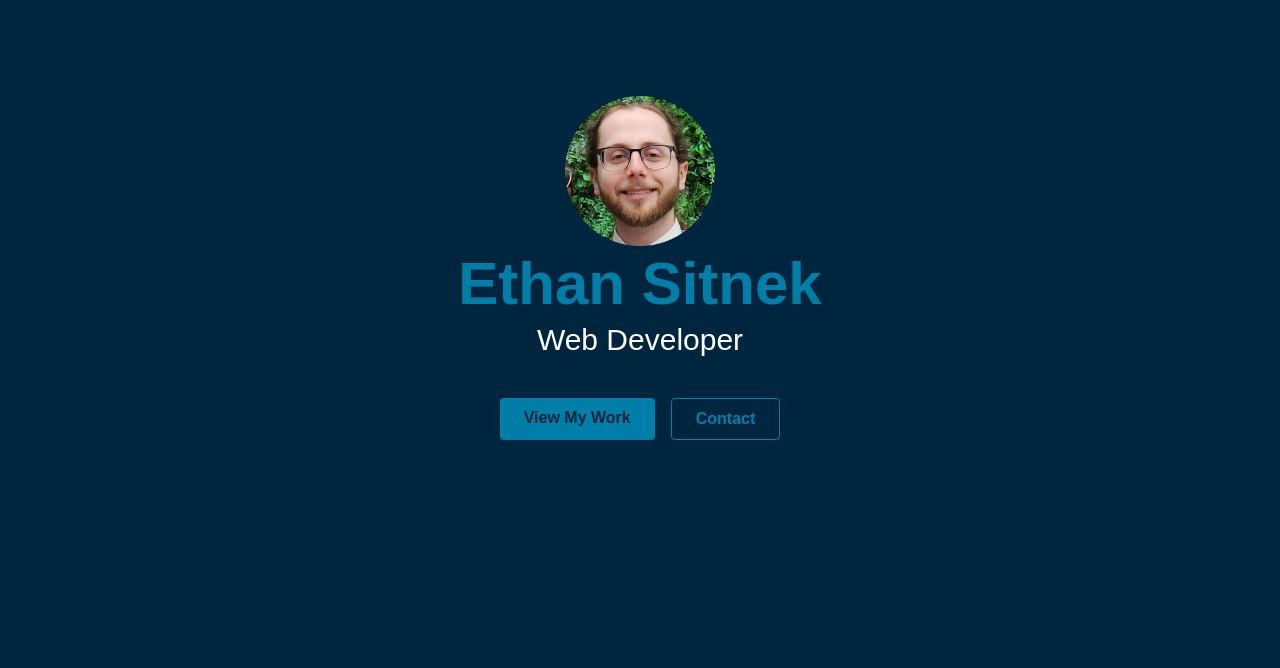
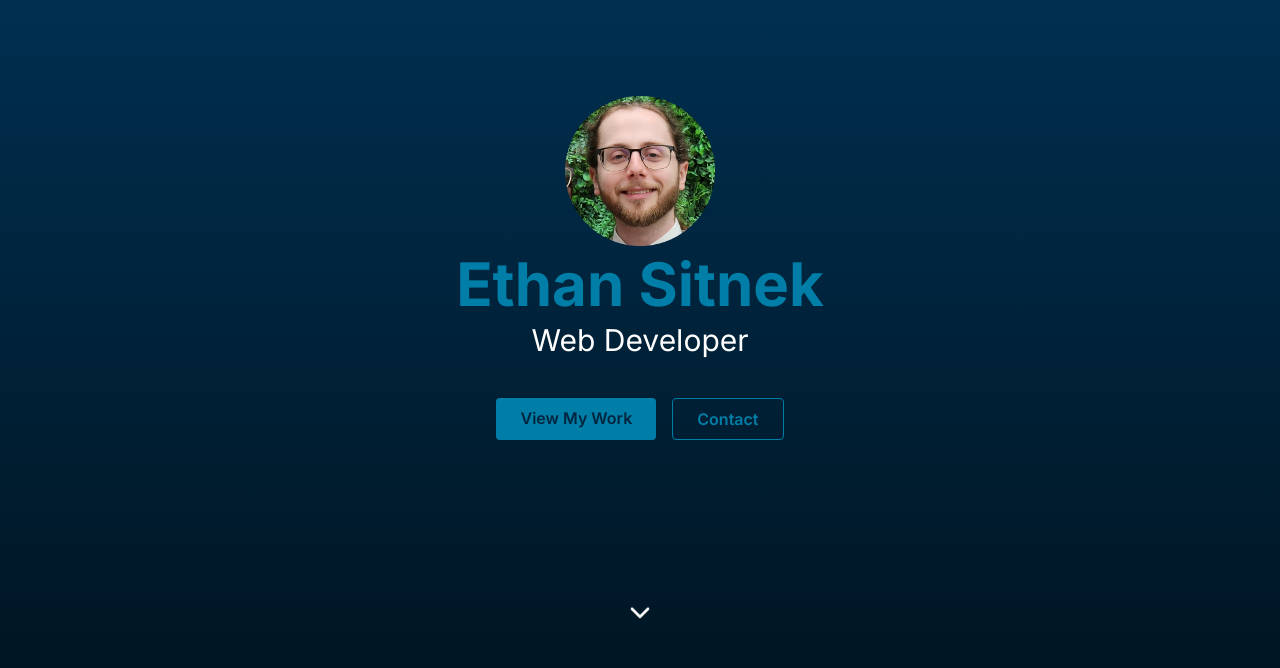
Before and after one commit to edjsitnek/portfolio-site, a Next.js app: page / in a window 1280 px wide. Shown: the part 132-800 px from the top of the page. Built offline with nearby package versions, Linux system fonts and the light colour scheme.

Commit message:
improve hero section and change font

```diff
--- a/src/app/components/footer.jsx
+++ b/src/app/components/footer.jsx
@@ -54,7 +54,7 @@ export default function Footer() {
         aria-label="Scroll to top"
       >
         <Image
-          src="/icons/up-2-svgrepo-com.svg"
+          src="/icons/chevron-up-svgrepo-com.svg"
           alt="Scroll to top icon"
           width={30}
           height={30}
--- a/src/app/components/sections/hero-section.jsx
+++ b/src/app/components/sections/hero-section.jsx
@@ -2,7 +2,7 @@ import Image from 'next/image'
 
 export default function HeroSection() {
   return (
-    <div className="min-h-screen bg-[var(--background)] flex flex-col justify-center items-center text-white p-6 md:p-12">
+    <div className="min-h-screen bg-gradient-to-b from-[var(--blue3)] via-[var(--background)] to-[var(--blue1)] flex flex-col justify-center items-center text-white p-6 md:p-12">
       <Image
         src="/images/profile-pic.png"
         alt="Small picture of Ethan Sitnek"
@@ -17,8 +17,23 @@ export default function HeroSection() {
 
 
       <div className="flex gap-4">
-        <a href="#projects" className="bg-[var(--blue5)] px-6 py-2 rounded text-[var(--background)] font-semibold hover:bg-[var(--blue4)]">View My Work</a>
-        <a href="#contact" className="border border-[var(--blue5)] px-6 py-2 rounded text-[var(--blue5)] font-semibold hover:bg-[var(--blue4)] hover:text-[var(--background)]">Contact</a>
+        <a href="#projects" className="bg-[var(--blue5)] px-6 py-2 rounded text-[var(--background)] font-semibold hover:bg-[var(--blue4)]">
+          View My Work
+        </a>
+        <a href="#contact" className="border border-[var(--blue5)] px-6 py-2 rounded text-[var(--blue5)] font-semibold hover:bg-[var(--blue4)] hover:text-[var(--background)]">
+          Contact
+        </a>
+      </div>
+      <div className="absolute bottom-8 left-1/2 transform -translate-x-1/2">
+        <a href="#about" aria-label="Scroll down">
+          <Image
+            src="/icons/chevron-down-svgrepo-com.svg"
+            alt="Scroll down icon"
+            width={32}
+            height={32}
+            className="text-[var(--blue5)] animate-bounce"
+          />
+        </a>
       </div>
     </div>
   );
--- a/src/app/layout.js
+++ b/src/app/layout.js
@@ -1,15 +1,7 @@
-import { Geist, Geist_Mono } from "next/font/google";
+import { Inter } from "next/font/google";
 import "./globals.css";
 
-const geistSans = Geist({
-  variable: "--font-geist-sans",
-  subsets: ["latin"],
-});
-
-const geistMono = Geist_Mono({
-  variable: "--font-geist-mono",
-  subsets: ["latin"],
-});
+const inter = Inter({ subsets: ['latin'] });
 
 export const metadata = {
   title: "Ethan Sitnek",
@@ -20,7 +12,7 @@ export default function RootLayout({ children }) {
   return (
     <html lang="en">
       <body
-        className={`${geistSans.variable} ${geistMono.variable} antialiased`}
+        className={`${inter.className} antialiased`}
       >
         {children}
       </body>
```
Also changed, not shown: public/icons/chevron-down-svgrepo-com.svg, public/icons/chevron-up-svgrepo-com.svg (added).
